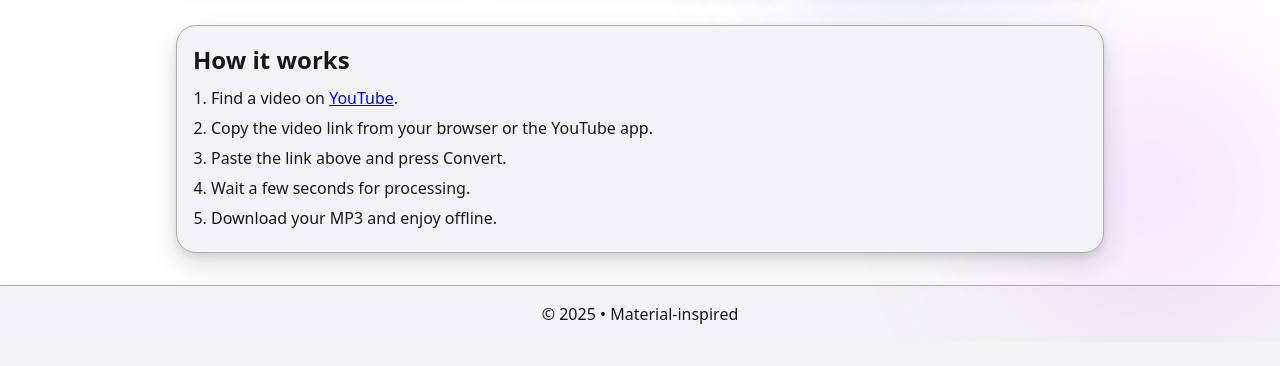
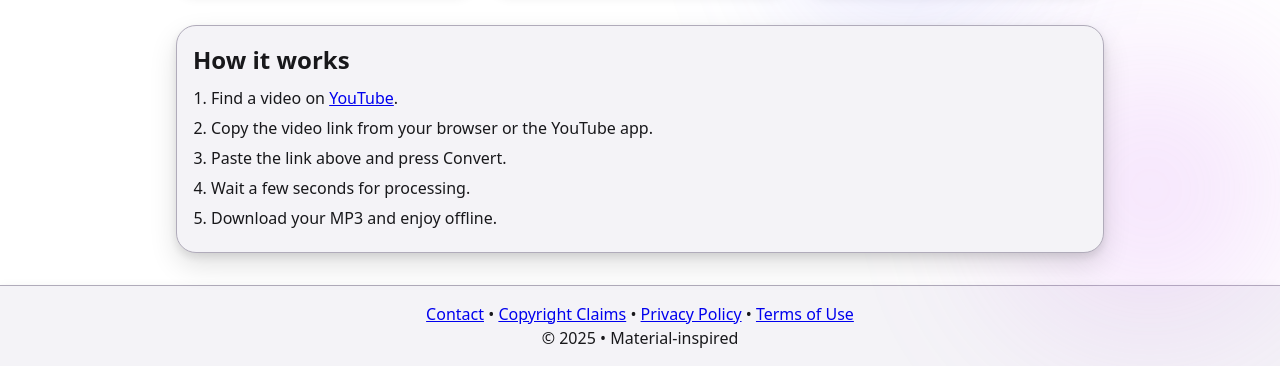
Before and after one commit to Adurdack01/YTMP3, a Node server app: page / in a window 1280 px wide. Shown: the part 541-907 px from the top of the page. Before the commit the page ends 865 px from the top, so only its background shows below. Run offline with Node 20, Linux system fonts and the light colour scheme; some libraries are stand-ins or nearby versions.

Commit message:
Update header links to avoid dead anchors and extend footer with legal links
cgen-f4f31d8f0db04054a4a861bdadf02296

```diff
--- a/views/index.ejs
+++ b/views/index.ejs
@@ -16,22 +16,22 @@
 
   <header class="site-header elev-2" role="banner">
     <div class="header-inner">
-      <a class="brand" href="#top" aria-label="YT2MP3 home">
+      <a class="brand" href="/" aria-label="YT2MP3 home">
         <i class="fa-solid fa-music brand-icon" aria-hidden="true"></i>
         <i class="fa-brands fa-youtube sr-only" aria-hidden="true"></i>
         <span class="brand-name">YT2MP3</span>
       </a>
       <nav class="primary-nav" aria-label="Primary">
         <ul class="nav-list">
-          <li><a href="#features">Features</a></li>
-          <li><a href="#how">How</a></li>
+          <li><a href="/#features">Features</a></li>
+          <li><a href="/#how">How</a></li>
         </ul>
       </nav>
       <div class="header-actions">
         <button id="theme-toggle" class="icon-btn" aria-label="Toggle color theme" aria-pressed="false">
           <i class="fa-solid fa-circle-half-stroke" aria-hidden="true"></i>
         </button>
-        <a class="cta" href="#converter">Get Started</a>
+        <a class="cta" href="/#converter">Get Started</a>
       </div>
     </div>
   </header>
@@ -135,6 +135,15 @@
   </main>
 
   <footer class="site-footer elev-1" role="contentinfo">
+    <nav class="footer-links" aria-label="Legal">
+      <a href="/contact">Contact</a>
+      <span aria-hidden="true">•</span>
+      <a href="/copyright-claims">Copyright Claims</a>
+      <span aria-hidden="true">•</span>
+      <a href="/privacy">Privacy Policy</a>
+      <span aria-hidden="true">•</span>
+      <a href="/terms">Terms of Use</a>
+    </nav>
     <p>© <span id="year"></span> • Material-inspired</p>
   </footer>
 
```
